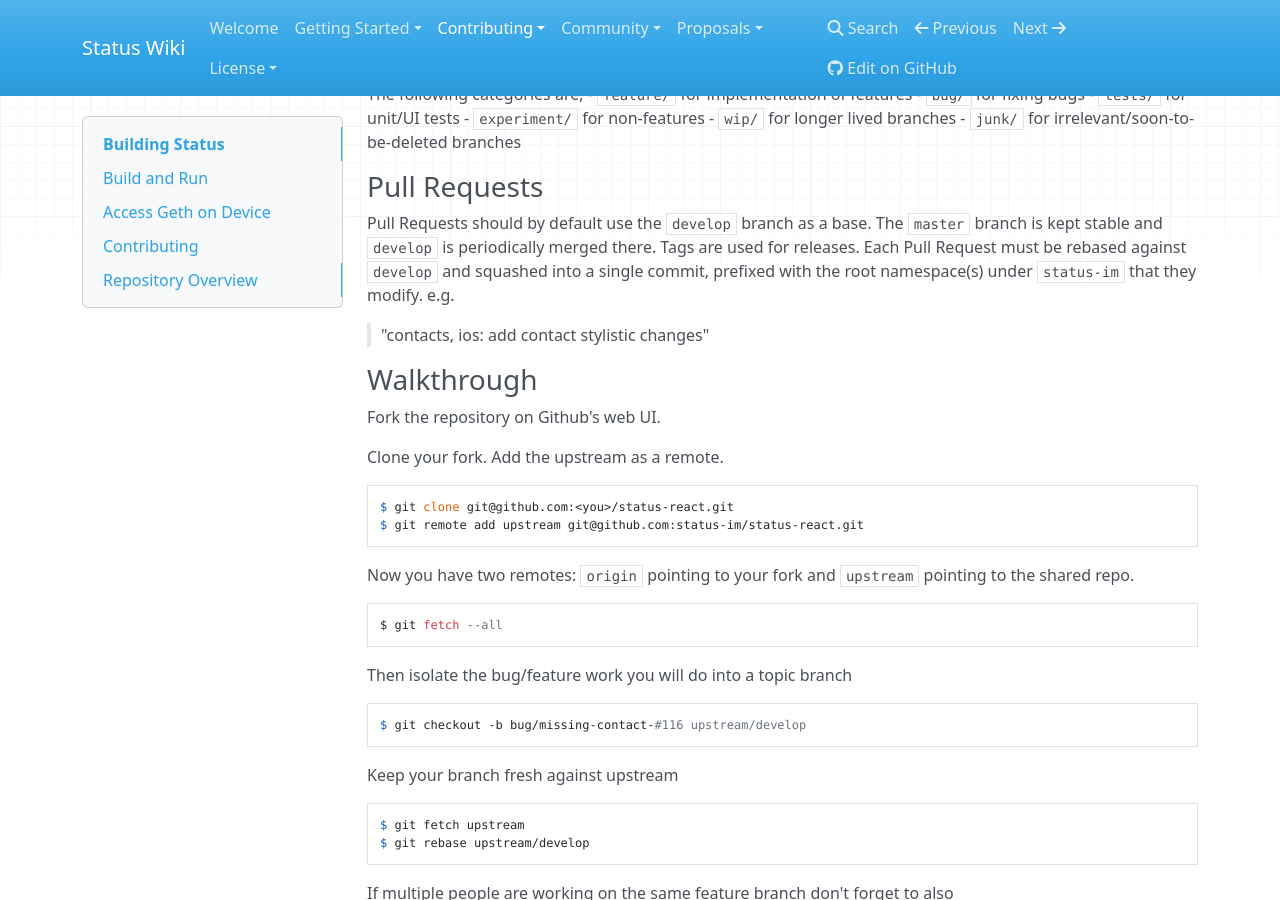
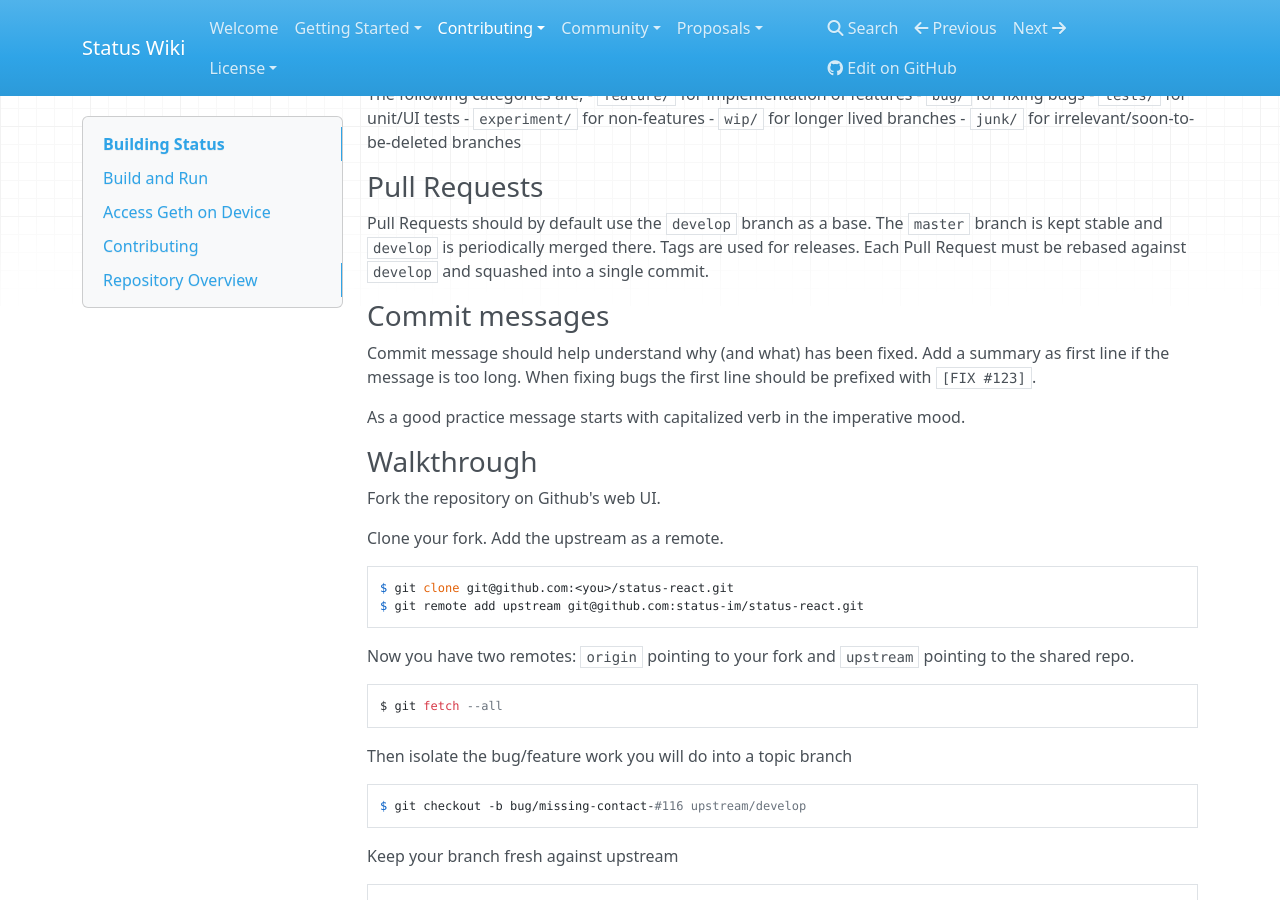
Before and after one commit to status-im/wiki.status.im, an MkDocs documentation site: the page built from docs/contributing/development/building-status.md, in a window 1280 px wide and 900 px high, scrolled down 2658 px. Built offline with MkDocs 1.6.1, drawn with Linux system fonts in a browser that asks for light colours; nearby versions of some CDN libraries; old or Windows-style settings are respelled for this version of MkDocs.

Commit message:
Added comments about commit message

```diff
--- a/docs/contributing/development/building-status.md
+++ b/docs/contributing/development/building-status.md
@@ -118,9 +118,14 @@ The following categories are;
 
 ### Pull Requests
 
-Pull Requests should by default use the `develop` branch as a base. The `master` branch is kept stable and `develop` is periodically merged there. Tags are used for releases. Each Pull Request must be rebased against `develop` and squashed into a single commit, prefixed with the root namespace(s) under `status-im` that they modify. e.g.
-> "contacts, ios: add contact stylistic changes"
+Pull Requests should by default use the `develop` branch as a base. The `master` branch is kept stable and `develop` is periodically merged there. Tags are used for releases. Each Pull Request must be rebased against `develop` and squashed into a single commit.
 
+### Commit messages
+
+Commit message should help understand why (and what) has been fixed. Add a summary as first line if the message is too long.
+When fixing bugs the first line should be prefixed with `[FIX #123]`.
+
+As a good practice message starts with capitalized verb in the imperative mood.
 
 ### Walkthrough
 
```
